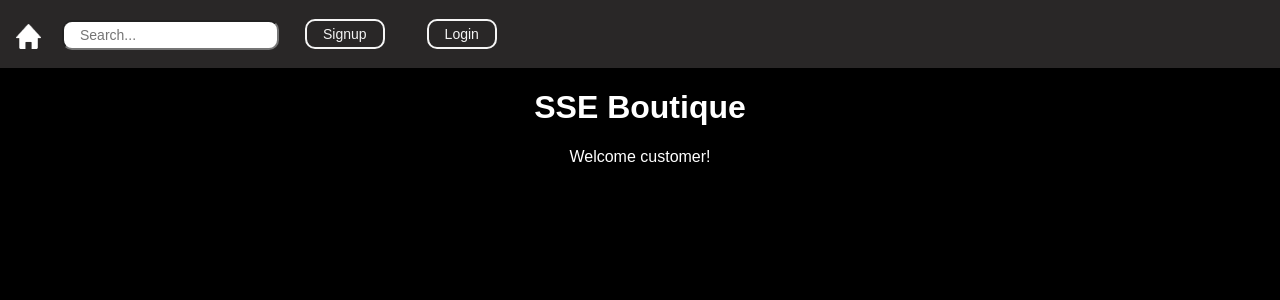
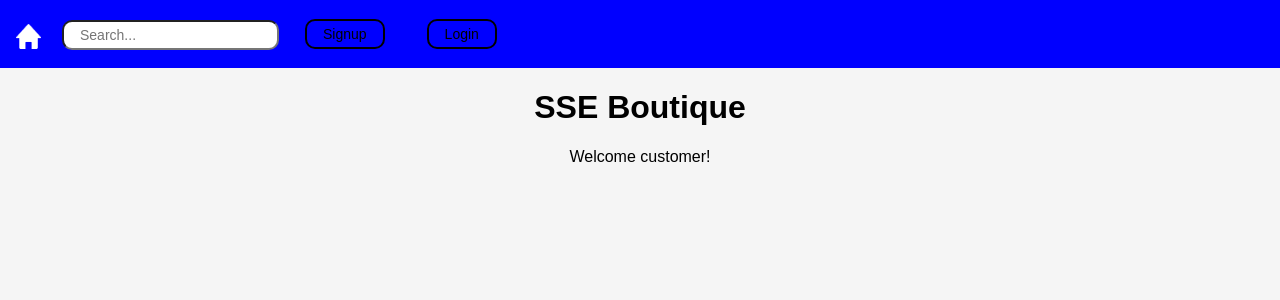
Before and after one commit to Challenger-84/cs_project, a Flask app: page / in a window 1280 px wide. Shown: the top 300 px of the page. Run offline with Flask 2, Linux system fonts and the light colour scheme; some libraries are stand-ins or nearby versions.

Commit message:
Changed colors

```diff
--- a/static/stlye.css
+++ b/static/stlye.css
@@ -1,6 +1,6 @@
 body {
-    background-color:black;
-    color: white;
+    background-color: whitesmoke;
+    color: black;
     text-align: center;
     font-family:sans-serif;
     margin: 0;
@@ -25,8 +25,8 @@ input{
 
 .button{
     background-color: inherit;
-    color: whitesmoke;
-    border: 2px solid whitesmoke;
+    color: black;
+    border: 2px solid black;
     padding: 5px 16px;
     font-size: 14px;
     border-radius: 10px;
@@ -34,12 +34,12 @@ input{
 }
 
 .button:hover{
-    background-color: whitesmoke;
-    color: black;
+    background-color: black;
+    color: white;
 }
 
 .navbar{
-    background-color:#292727;
+    background-color:blue;
     list-style-type: none;
     margin: 0;
     padding: 0px;
@@ -50,7 +50,7 @@ ul.navbar > li {
 }
 ul.navbar a{
     display: block;
-    color: white;
+    color: black;
     text-align: center;
     padding: 14px 16px;
     text-decoration: none;
```
Also changed, not shown: admin/templates/admin.html (+0 -10 lines).
